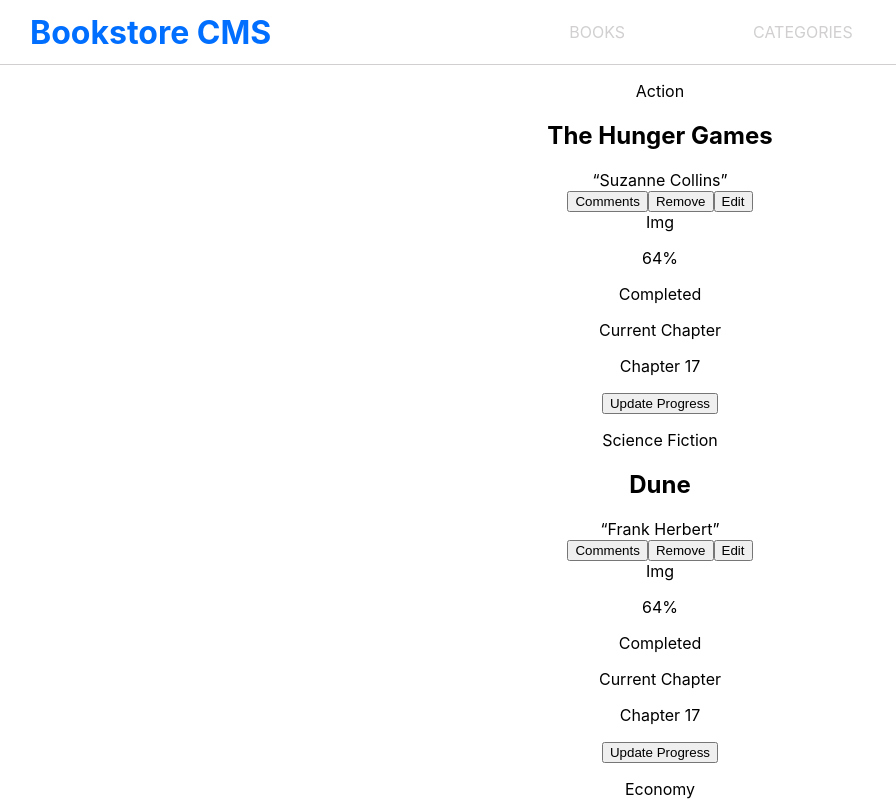
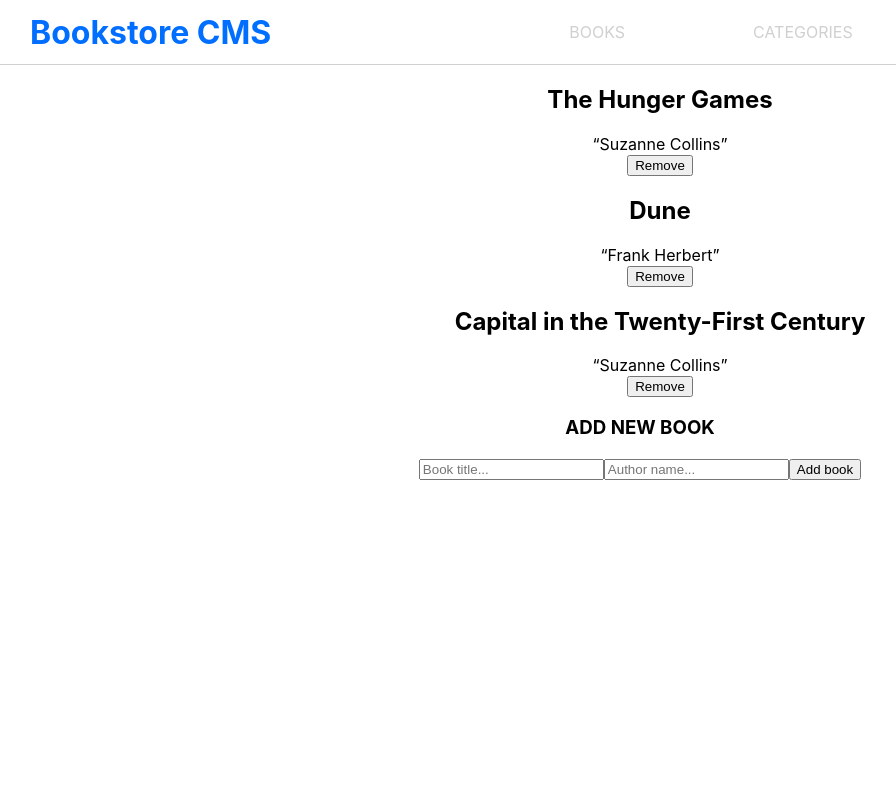
Before and after one commit to Bludidi/book-store, a React (Create React App) app: page / in a window 1280 px wide. Shown: the top 801 px of the page, without its empty margins (0-896 px from the left). Built offline with nearby package versions, Linux system fonts and the light colour scheme.

Commit message:
add form component

```diff
--- a/src/components/book.js
+++ b/src/components/book.js
@@ -4,28 +4,12 @@
 const Book = ({ bookData }) => (
   <>
     <div>
-      <p>{bookData.category}</p>
       <h2>{bookData.title}</h2>
       <q>{bookData.author}</q>
       <div>
-        <button type="submit">Comments</button>
         <button type="submit">Remove</button>
-        <button type="submit">Edit</button>
       </div>
     </div>
-
-    <div>
-      <div>Img</div>
-      <p>64%</p>
-      <p>Completed</p>
-    </div>
-
-    <div>
-      <p>Current Chapter</p>
-      <p>Chapter 17</p>
-      <button type="submit">Update Progress</button>
-    </div>
-
   </>
 );
 
```
